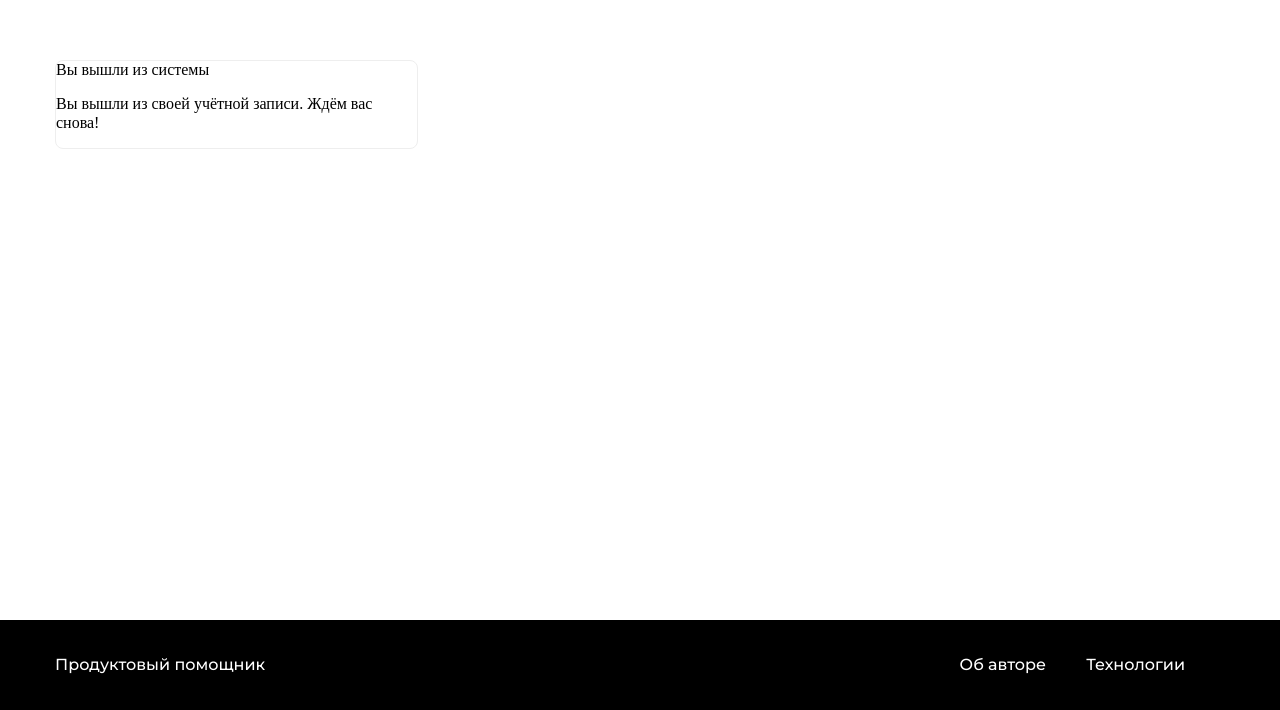
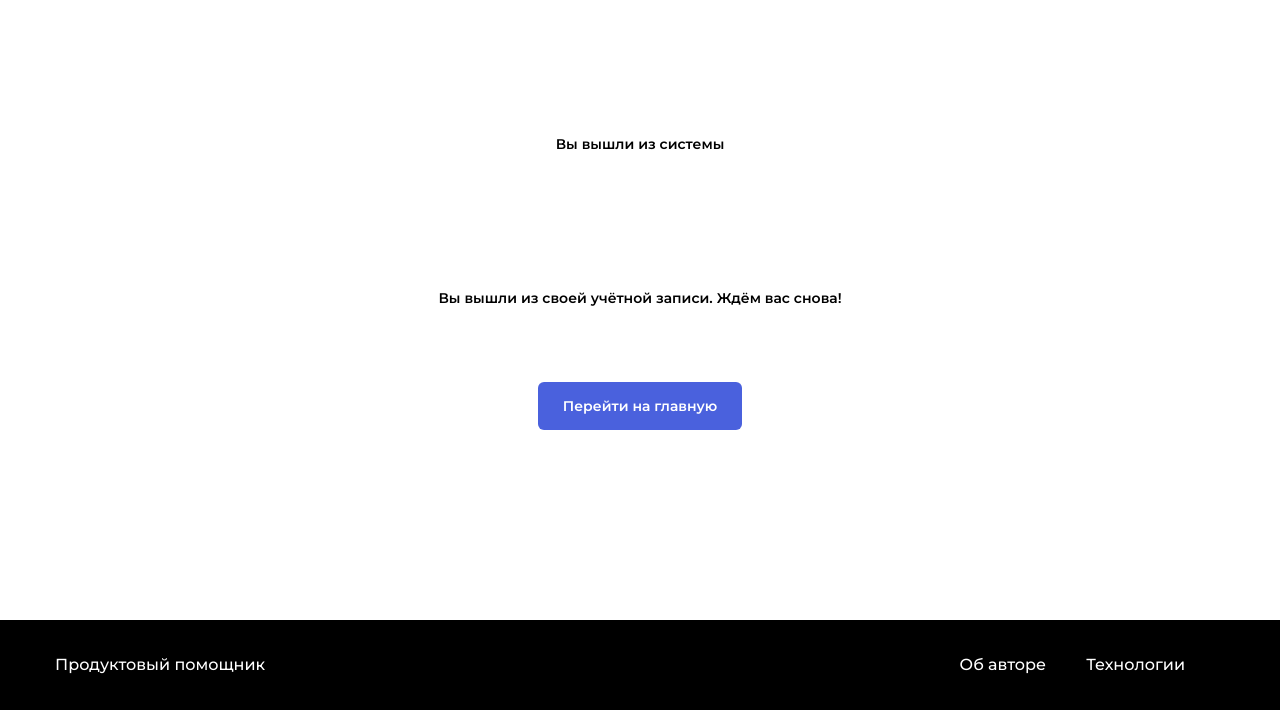
Before and after one commit to Bazulenkov/foodgram-project, a Django app: page /auth/logout/ in a window 1280 px wide. Shown: the part 90-800 px from the top of the page. Run offline with Django 3.2, Linux system fonts and the light colour scheme.

Commit message:
username - first in signup form, add blue button to go to index.

```diff
--- a/users/forms.py
+++ b/users/forms.py
@@ -12,5 +12,5 @@ class CreationForm(UserCreationForm):
         # укажем модель, с которой связана создаваемая форма
         model = User
         # укажем, какие поля должны быть видны в форме и в каком порядке
-        fields = ("first_name", "last_name", "username", "email")
+        fields = ("username", "first_name", "last_name", "email")
         field_classes = {"username": UsernameField}
--- a/users/templates/customPage_base.html
+++ b/users/templates/customPage_base.html
@@ -17,7 +17,9 @@
             <p class="custom-text-block">Сообщение пользователю</p>
         {% endblock %}
         <div class="custom-button-block">
-            <button class="button button_style_blue" action="{% url 'index' %}">Перейти на главную</button>
+            <a href="{% url 'index' %}">
+                <button class="button button_style_blue">Перейти на главную</button>
+            </a>
         </div>
     </div>
 
--- a/users/templates/registration/logged_out.html
+++ b/users/templates/registration/logged_out.html
@@ -1,16 +1,5 @@
-{% extends "base.html" %}
-{% block title %}Вы вышли из системы{% endblock %}
-
+{% extends "customPage_base.html" %}
 {% block content %}
-<div class="row justify-content-center">
-    <div class="col-md-8 p-5">
-        <div class="card">
-            <div class="card-header">Вы вышли из системы</div>
-            <div class="card-body">
-                <p>Вы вышли из своей учётной записи. Ждём вас снова!</p>
-            </div> <!-- card body -->
-        </div> <!-- card -->
-    </div> <!-- col -->
-</div> <!-- row -->
-
+<p class="custom-text-block">Вы вышли из системы</p>
+<p class="custom-text-block">Вы вышли из своей учётной записи. Ждём вас снова!</p>
 {% endblock %}
--- a/users/templates/registration/password_reset_done.html
+++ b/users/templates/registration/password_reset_done.html
@@ -1,4 +1,4 @@
-{% extends "base.html" %}
+{% extends "customPage_base.html" %}
 {% block content %}
 <p class="custom-text-block">Сброс пароля прошёл успешно</p>
 <p class="custom-text-block">Проверьте свою почту, вам должно прийти письмо со ссылкой для восстановления пароля.</p>
```
